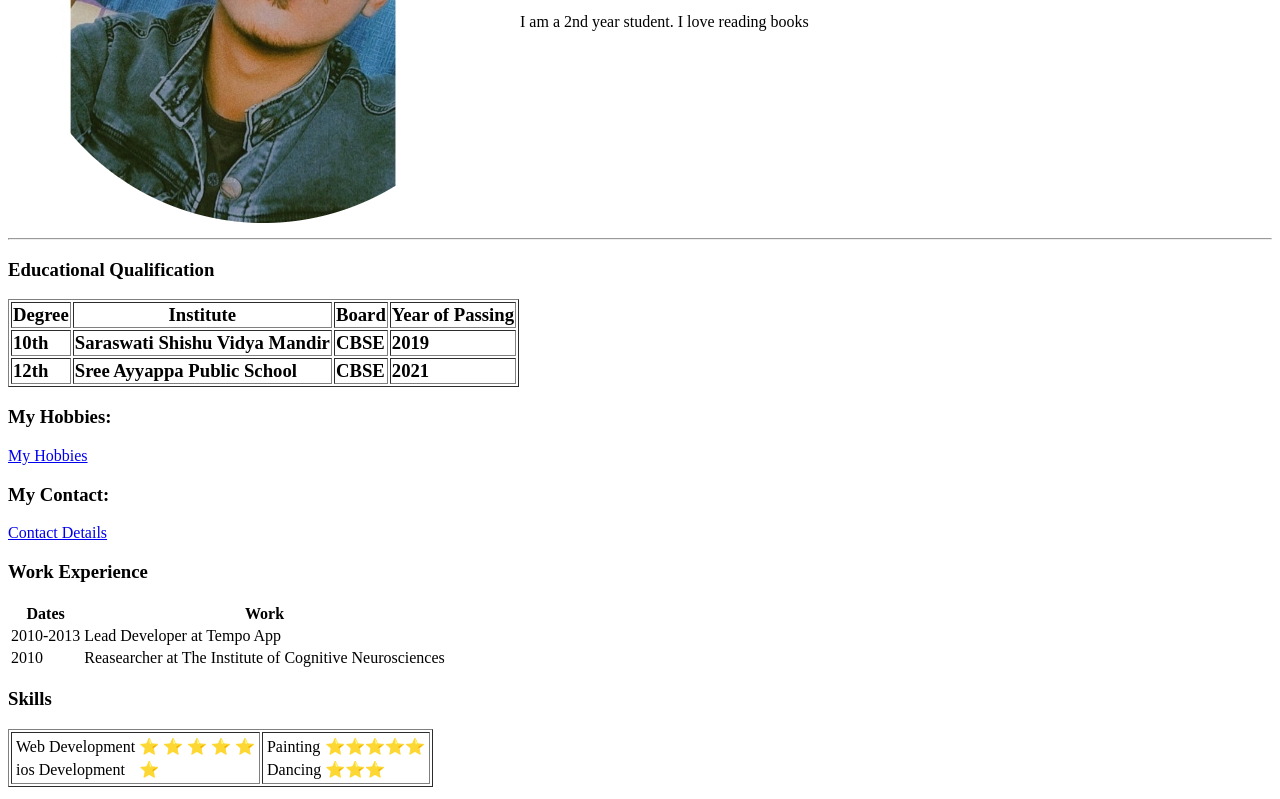
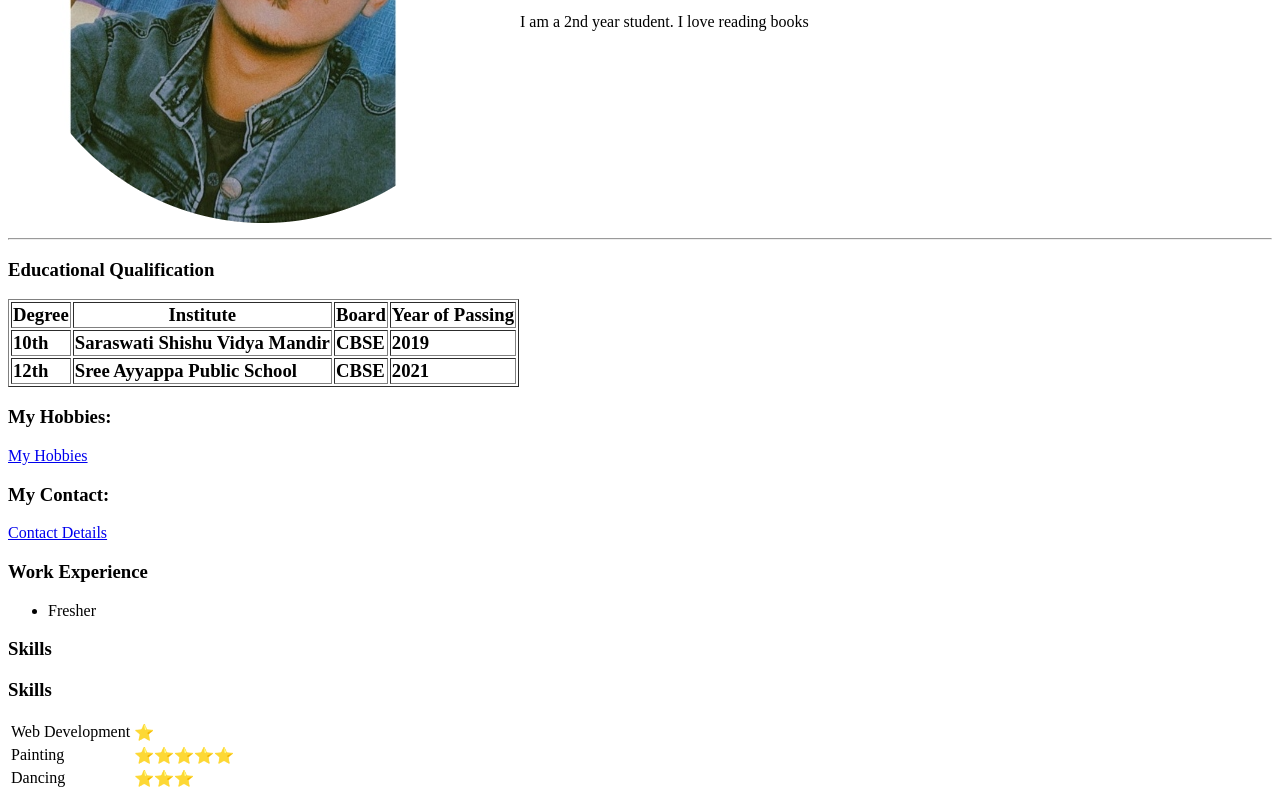
Before and after one commit to TheSlowest/cv, a plain HTML site: page index.html in a window 1280 px wide. Shown: the part 293-1092 px from the top of the page. Drawn offline with Linux system fonts and the light colour scheme.

Commit message:
Update index.html

```diff
--- a/index.html
+++ b/index.html
@@ -56,57 +56,35 @@
   <a href=contact-me.html>Contact Details</a>
 
 <h3>Work Experience</h3>
-
-<table>
-  <tr>
-    <th>Dates</th>
-    <th>Work</th>
-  </tr>
-  <tr>
-    <td>2010-2013</td>
-    <td>Lead Developer at Tempo App</td>
-  </tr>
-  <tr>
-    <td>2010</td>
-    <td>Reasearcher at The Institute of Cognitive Neurosciences</td>
-  </tr>
-</table>
+<ul>
+  <li>Fresher</li>
+ </ul>
 
   <h3>Skills</h3>
 
-<table border="1">
-  <tr>
-         <td>
+  <h3>Skills</h3>
 
-          <table>
-            <tr>
-              <td>Web Development</td>
-              <td>⭐ ⭐ ⭐ ⭐ ⭐ </td>
-            </tr>
-            <tr>
-              <td>ios Development</td>
-              <td>⭐</td>
-            </tr>
-           </table>
+<table>
 
-          </td>
+<tr>
+  <td>Web Development</td>
+  <td>⭐  </td>
+</tr>
 
-         <td>
-
-          <table>
           <tr>
             <td>Painting</td>
             <td>⭐⭐⭐⭐⭐</td>
           </tr>
+
           <tr>
             <td>Dancing</td>
             <td>⭐⭐⭐</td>
-         </tr>
+          </tr>
 
-        </td>
 
-     </tr>
   </table>
+
+
 
 
 </body>
```
